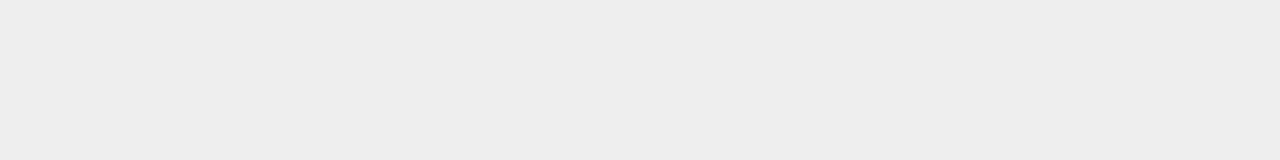
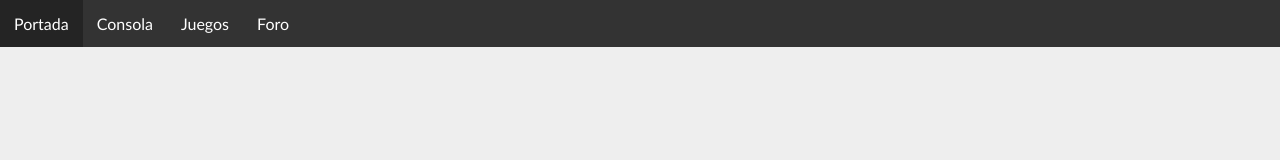
Before and after one commit to cnrubn/2205---Men-navegaci-n-dropdown, a plain HTML site: page index.html in a window 1280 px wide. Drawn offline with Linux system fonts and the light colour scheme.

Commit message:
Menú navegación superior.

```diff
--- a/estilos.css
+++ b/estilos.css
@@ -1,3 +1,36 @@
 body {
     background-color: #eee;
+    margin: 0;
+    font-family: Calibri, 'Trebuchet MS', sans-serif;
 }
+
+ul {
+    list-style: none;
+    margin: 0;
+    padding: 0;
+    overflow: hidden;
+    position: fixed;
+    top: 0;
+    width: 100%;
+    background-color: #333;
+}
+
+li {
+    float: left;
+}
+
+li a:hover {
+    background-color: rgba(0,0,0,0.3);
+}
+
+li a {
+    display: block;
+    color: #fff;
+    text-align: center;
+    padding: 14px;
+    text-decoration: none;
+}
+
+.active {
+    background-color: #2E5266;
+}
--- a/index.html
+++ b/index.html
@@ -8,6 +8,14 @@
     <link rel="stylesheet" href="estilos.css">
 </head>
 <body>
+    <header>
+        <ul>
+            <li><a href="#" class="active">Portada</a></li>
+            <li><a href="#">Consola</a></li>
+            <li><a href="#">Juegos</a></li>
+            <li><a href="#">Foro</a></li>
+        </ul>
+    </header>
 
 </body>
 </html>
```
